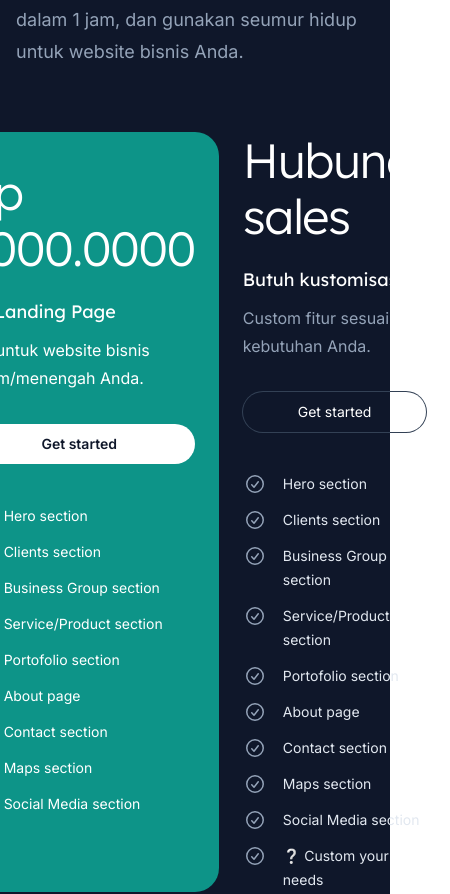
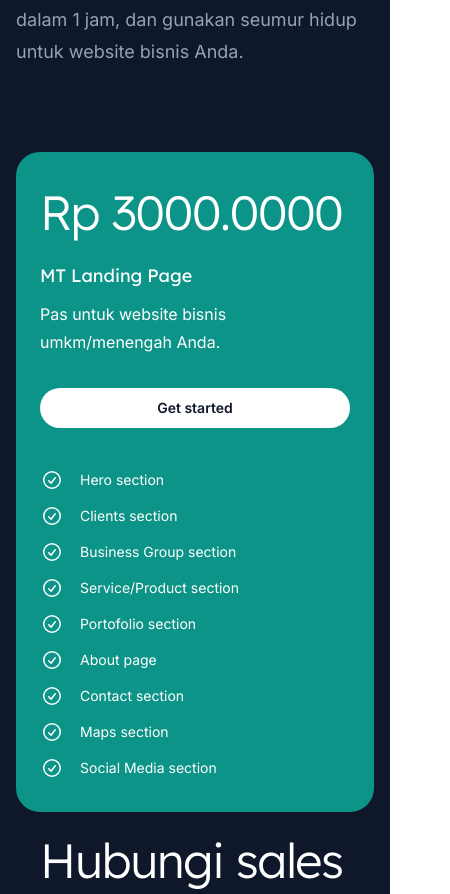
Before and after one commit to maventama/mt-landing-page-landing, a Next.js app: page / in a window 390 px wide. Shown: the part 8184-9078 px from the top of the page, 450 px wide, since content can reach past the window. Built offline with nearby package versions, Linux system fonts and the light colour scheme.

Commit message:
Add margin top to Pricing component

```diff
--- a/src/components/Pricing.jsx
+++ b/src/components/Pricing.jsx
@@ -51,7 +51,7 @@ function Plan({ name, price, description, href, features, featured = false }) {
   return (
     <section
       className={clsx(
-        'flex flex-col rounded-3xl px-6 sm:px-8',
+        'flex flex-col rounded-3xl px-6 sm:px-8 mt-5',
         featured ? 'order-first bg-teal-600 py-8 lg:order-none' : 'lg:py-8',
       )}
     >
@@ -114,7 +114,7 @@ export function Pricing() {
             License MT Landing Page bersifat lifetime, tanpa biaya bulanan. Beli, jadi dalam 1 jam, dan gunakan seumur hidup untuk website bisnis Anda.
           </p>
         </div>
-        <div className="flex justify-center mt-16">
+        <div className="flex flex-col md:flex-row xl:justify-center mt-16">
           {/* <Plan
             name="Starter"
             price="$9"
```
